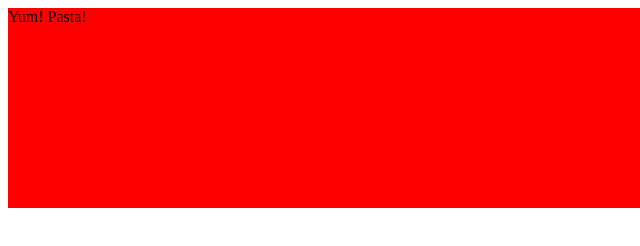
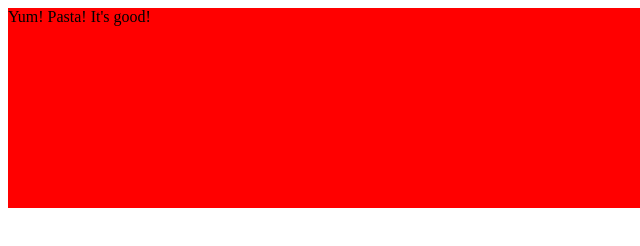
Before and after one commit to Strontiumsun/pasta, a plain HTML site: page index.html in a window 1280 px wide. Shown: the full height of the page, 0-640 px from the left. Drawn offline with Linux system fonts and the light colour scheme.

Commit message:
try again

```diff
--- a/index.html
+++ b/index.html
@@ -7,8 +7,9 @@
     <title>Document</title>
 </head>
 <body>
-    <div style="height:200px; background: red">
+    <div style="height:200px; background: red;">
         Yum! Pasta!
+        It's good!
     </div>
 </body>
 </html>
```
